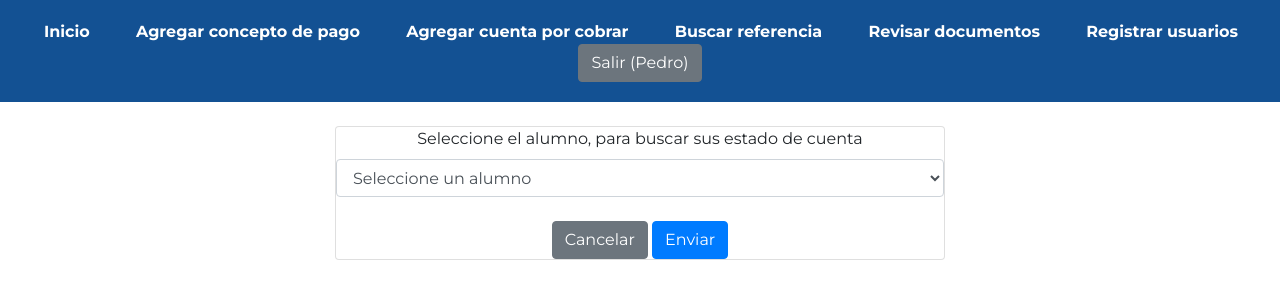
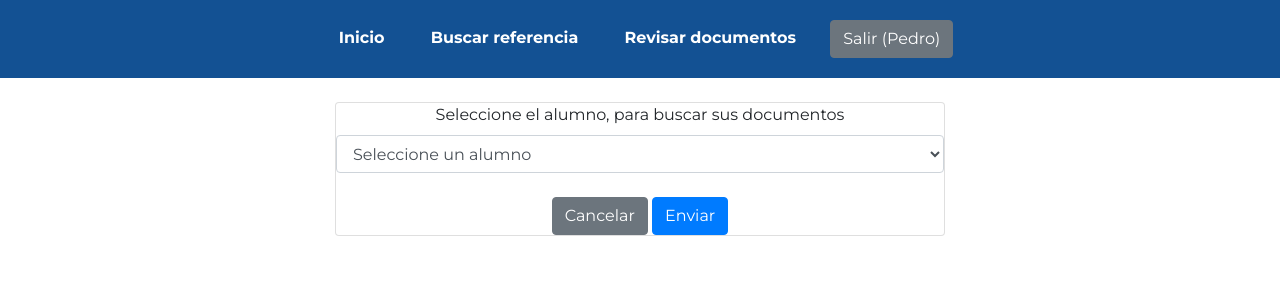
Before and after one commit to pedroruben/Entrega-Intermedia-IVES-S.c-Rfc-Ive950901ei6, a Django app: page /buscarDocs/ in a window 1280 px wide. Shown: the top 300 px of the page. Run offline with Django 4.2, Linux system fonts and the light colour scheme; a user stored in the database is signed in; data comes from the database, SQL or seed files in the repository; both versions use the stored data as it was after the commit.

```diff
--- a/ProyectoCoder/AppCoder/templates/base.html
+++ b/ProyectoCoder/AppCoder/templates/base.html
@@ -20,13 +20,13 @@
                     <a href="/buscar_cuentas">Ver pagos</a>
                     <a href="/buscar_documentos">Ver documentos</a>
                 {% else %}
-                    <a href="/agregar_conceptos">Agregar concepto de pago</a>
-                    <a href="/agregar_cuentas">Agregar cuenta por cobrar</a>
+                    <!-- <a href="/agregar_conceptos">Agregar concepto de pago</a>
+                    <a href="/agregar_cuentas">Agregar cuenta por cobrar</a> -->
                     <a href="/buscarRef">Buscar referencia</a>
                     <a href="/buscarDocs">Revisar documentos</a>
                 {% endif %}
                 {% if user.is_superuser %}
-                    <a href="/registrar">Registrar usuarios</a>
+                    <!-- <a href="/registrar">Registrar usuarios</a> -->
                 {% endif %}
                 <a class="btn btn-secondary" href="{% url 'Logout' %}">Salir ({{user.username}})</a>
             {% else %}
--- a/ProyectoCoder/AppCoder/templates/revision_documentos.html
+++ b/ProyectoCoder/AppCoder/templates/revision_documentos.html
@@ -9,7 +9,7 @@
     {% if user.is_staff %}
         <div class="opciones">
             <form action="{% url 'ListarDocs' %}" method="POST">{% csrf_token %}
-                <label>Seleccione el alumno, para buscar sus estado de cuenta</label>
+                <label>Seleccione el alumno, para buscar sus documentos</label>
                 <select name="id_del_alumno" class="form-control">
                     <option>Seleccione un alumno</option>
                     {%for lista in lista_alumnos %}
```
Also changed, not shown: ProyectoCoder/db.sqlite3.
